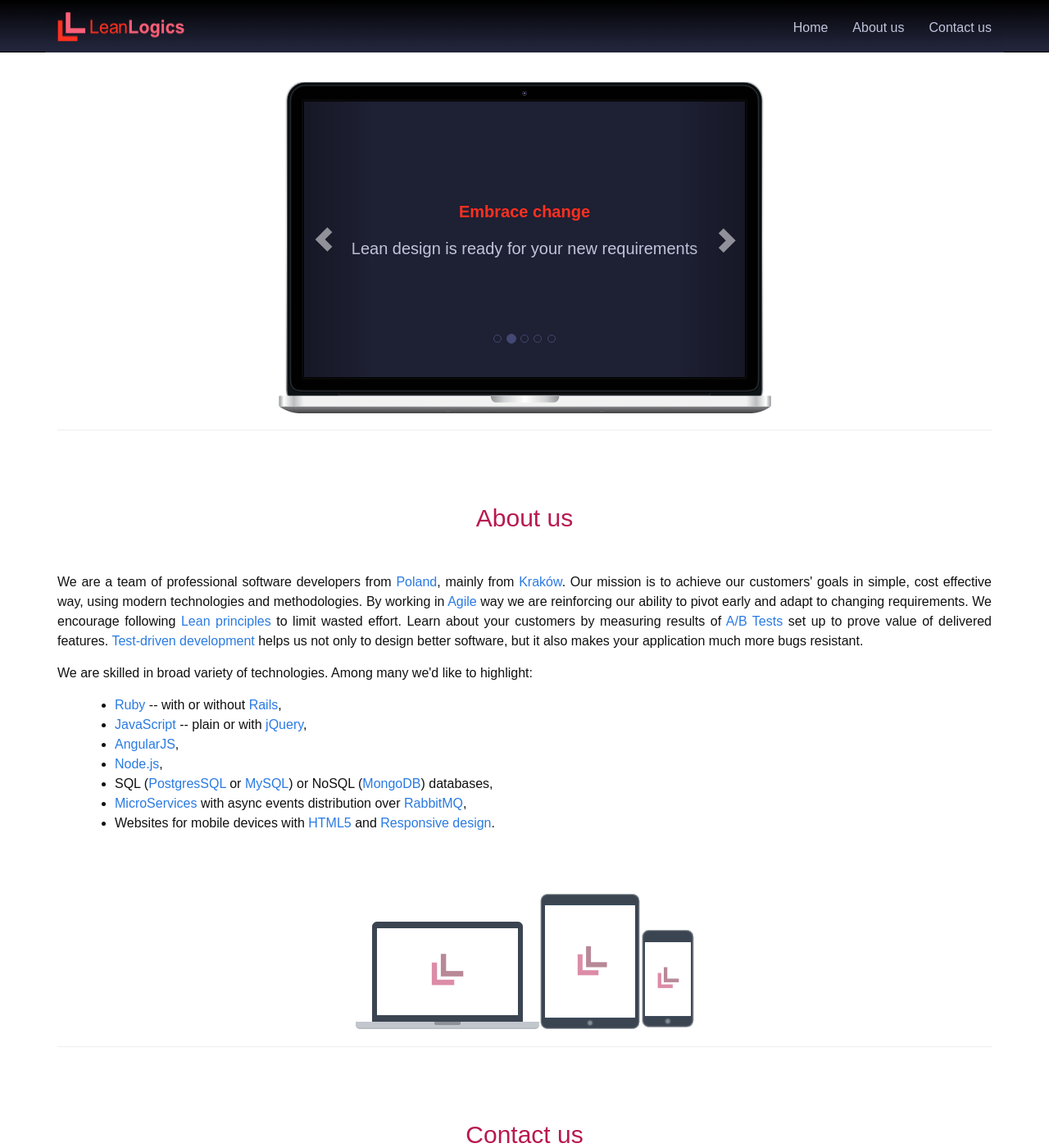
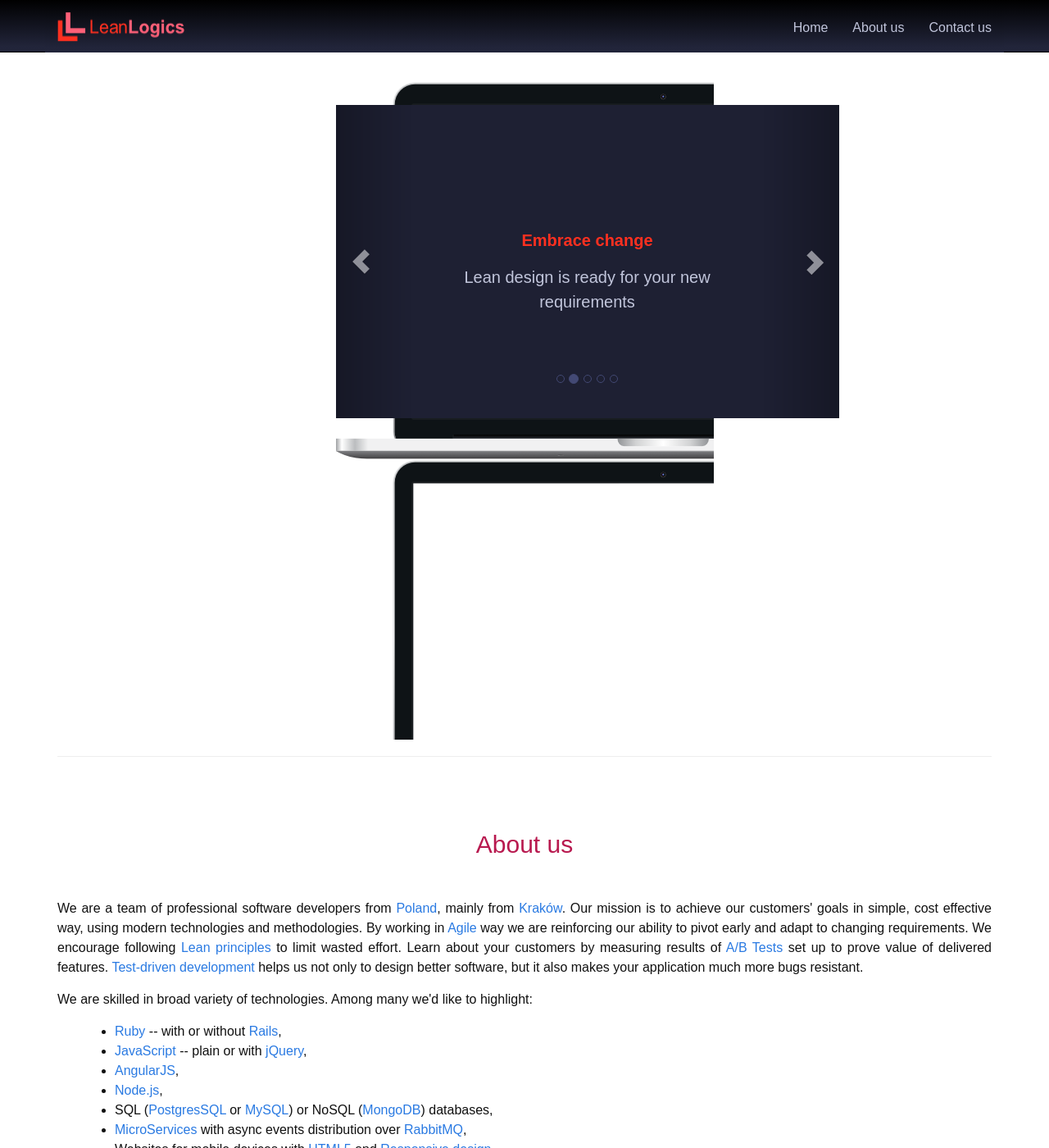
Before and after one commit to natalia-szydlak/tests.racing, a Jekyll site: the page built from index.html, in a window 1280 px wide and 1400 px high. Shown: the whole window at 82% size. Built offline with Jekyll 4.4.1, drawn with Linux system fonts in a browser that asks for light colours.

Commit message:
Grow laptop back

```diff
--- a/_sass/_layout.scss
+++ b/_sass/_layout.scss
@@ -1,9 +1,10 @@
 #carousel-outer {
-  height: 404px;
-  width: 601px;
+  height: 802px;
+  width: 461px;
   background: url('/images/macbook.png');
-  padding-top: 23px;
+  padding-top: 28px;
   @media (max-width: 630px) {
+    background: url('/images/macbook-small.png');
     padding-top: 23px;
     width: 100%;
     height: 330px;
@@ -17,9 +18,10 @@
     margin-right: -30px;
   }
   #carousel {
+    background-color: lighten($header-bg-color, 10%);
     position: relative;
-    width: 541px;
-    height: 338px;
+    width: 614px;
+    height: 382px;
     @media (max-width: 630px) {
       width: 90%;
       height: 280px;
@@ -35,8 +37,9 @@
     .item {
       text-align: center;
       font-size: 20px;
-      padding: 120px 30px 0 30px;
+      padding: 150px;
       @media (max-width: 630px) {
+        padding: 90px 30px 0 30px;
         padding-top: 90px;
       }
       p {
@@ -54,7 +57,6 @@
     }
   }
 }
-
 .site-header {
   height: 64px;
   background-color: $header-bg-color;
```
Also changed, not shown: images/macbook-small.png (added), images/macbook.png.
